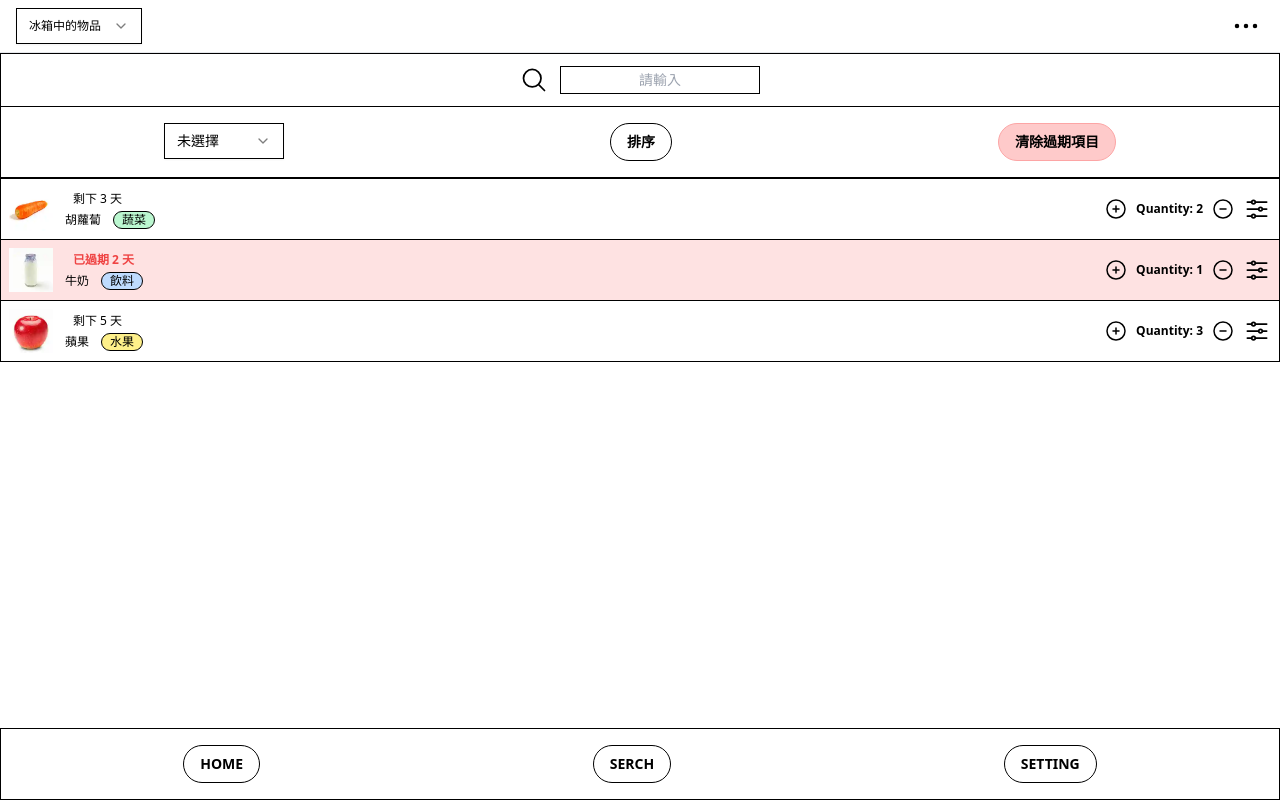
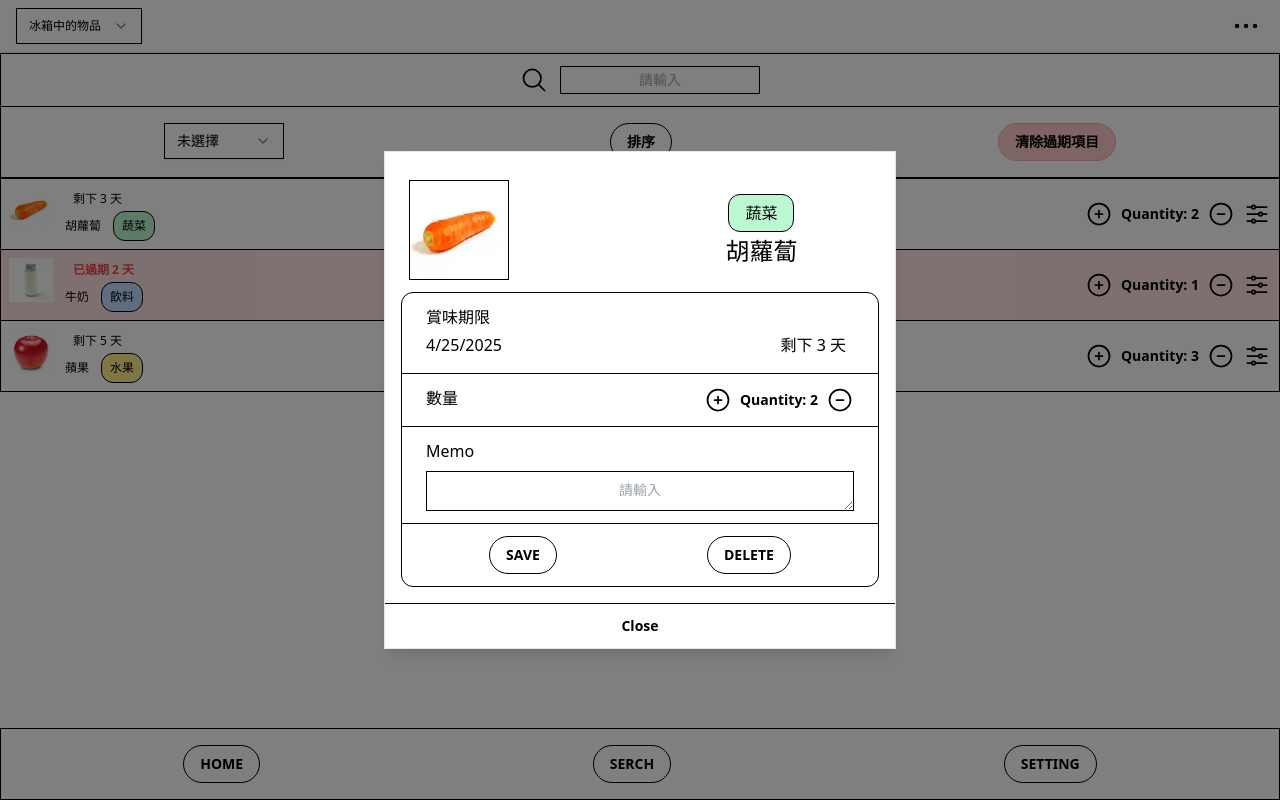
Before and after one commit to fridge-mate/fridge-mate, a React (Vite) app in the folder client/: page / in a window 1280 px wide. Both pictures are taken after a click on the button 1257 px from the left and 209 px from the top of the page. Built offline with nearby package versions, Linux system fonts and the light colour scheme.

Commit message:
feat(modal): implement ItemDetailModal component to display item info

```diff
--- /dev/null
+++ b/client/src/components/atoms/Button/index.ts
@@ -0,0 +1,3 @@
+import Button from "./Button";
+
+export default Button;
--- a/client/src/components/atoms/ExpirationBadge/ExpirationBadge.tsx
+++ b/client/src/components/atoms/ExpirationBadge/ExpirationBadge.tsx
@@ -1,6 +1,14 @@
-type ExpirationBadgeProps = { daysLeft: number };
+import { twMerge } from "tailwind-merge";
 
-const ExpirationBadge: React.FC<ExpirationBadgeProps> = ({ daysLeft }) => {
+type ExpirationBadgeProps = {
+	daysLeft: number;
+	className?: string;
+};
+
+const ExpirationBadge: React.FC<ExpirationBadgeProps> = ({
+	daysLeft,
+	className = "",
+}) => {
 	let text = "";
 	let bgColor = "";
 
@@ -15,7 +23,9 @@ const ExpirationBadge: React.FC<ExpirationBadgeProps> = ({ daysLeft }) => {
 		bgColor = "text-black";
 	}
 
-	return <p className={`${bgColor} px-2 py-1 text-xs`}>{text}</p>;
+	return (
+		<p className={twMerge(`${bgColor} px-2 py-1 text-xs`, className)}>{text}</p>
+	);
 };
 
 export default ExpirationBadge;
--- /dev/null
+++ b/client/src/components/atoms/ExpirationBadge/index.ts
@@ -0,0 +1,2 @@
+import ExpirationBadge from "./ExpirationBadge";
+export default ExpirationBadge;
--- a/client/src/components/atoms/Label/Label.tsx
+++ b/client/src/components/atoms/Label/Label.tsx
@@ -1,8 +1,9 @@
+import { twMerge } from "tailwind-merge";
 import type { GenreKey } from "@/types/genre";
-//商品ジャンルを受けとりそこからtext（ex.野菜）とtheme color（ex.green）を表示する様にする
-//フェーズ1ではuserがジャンルを自分で追加できず決まったジャンルないから選ぶ形にする
+
 type LabelProps = {
 	genreKey: GenreKey;
+	className?: string;
 };
 
 const genreMap: Record<GenreKey, { name: string; color: string }> = {
@@ -13,14 +14,12 @@ const genreMap: Record<GenreKey, { name: string; color: string }> = {
 	seasoning: { name: "調味料", color: "bg-purple-200" },
 };
 
-export default function Label({ genreKey }: LabelProps) {
+export default function Label({ genreKey, className }: LabelProps) {
 	const genre = genreMap[genreKey];
 
-	return (
-		<span
-			className={`${genre.color} px-2 py-1,5 rounded-xl border border-black text-xs text-black`}
-		>
-			{genre.name}
-		</span>
-	);
+	const baseClass =
+		"px-2 py-1.5 rounded-xl border border-black text-xs text-black";
+	const mergedClass = twMerge(genre.color, baseClass, className);
+
+	return <span className={mergedClass}>{genre.name}</span>;
 }
--- /dev/null
+++ b/client/src/components/atoms/Label/index.ts
@@ -0,0 +1,3 @@
+import Label from "./Label";
+
+export default Label;
--- a/client/src/components/atoms/QuantityBadge/QuantityBadge.tsx
+++ b/client/src/components/atoms/QuantityBadge/QuantityBadge.tsx
@@ -1,47 +1,58 @@
 type QuantityBadgeProps = {
 	count: number;
+	size?: "sm" | "md" | "lg";
 };
 
-function QuantityBadge({ count }: QuantityBadgeProps) {
+function QuantityBadge({ count, size = "md" }: QuantityBadgeProps) {
+	const iconSize = {
+		sm: "size-4",
+		md: "size-7",
+		lg: "size-8",
+	}[size];
+
+	const textSize = {
+		sm: "text-xs",
+		md: "text-sm",
+		lg: "text-base",
+	}[size];
+
 	return (
 		<div className="flex items-center">
 			<button type="button">
-				{/* heroicon url:https://heroicons.com/ iconName:plus-circle */}
 				<svg
 					xmlns="http://www.w3.org/2000/svg"
 					fill="none"
 					viewBox="0 0 24 24"
-					stroke-width="1.5"
+					strokeWidth="1.5"
 					stroke="currentColor"
-					className="size-6"
+					className={iconSize}
 				>
 					<title id="icon-title">Plus Icon</title>
 					<path
-						stroke-linecap="round"
-						stroke-linejoin="round"
+						strokeLinecap="round"
+						strokeLinejoin="round"
 						d="M12 9v6m3-3H9m12 0a9 9 0 1 1-18 0 9 9 0 0 1 18 0Z"
 					/>
 				</svg>
 			</button>
 
-			<span className="text-black text-xs font-semibold px-2 py-1">
+			<span className={`text-black ${textSize} font-semibold px-2 py-1`}>
 				Quantity: {count}
 			</span>
 
 			<button type="button">
-				{/* heroicon url:https://heroicons.com/ iconName:minus-circle */}
 				<svg
 					xmlns="http://www.w3.org/2000/svg"
 					fill="none"
 					viewBox="0 0 24 24"
-					stroke-width="1.5"
+					strokeWidth="1.5"
 					stroke="currentColor"
-					className="size-6"
+					className={iconSize}
 				>
 					<title id="icon-title">Minus Icon</title>
 					<path
-						stroke-linecap="round"
-						stroke-linejoin="round"
+						strokeLinecap="round"
+						strokeLinejoin="round"
 						d="M15 12H9m12 0a9 9 0 1 1-18 0 9 9 0 0 1 18 0Z"
 					/>
 				</svg>
--- /dev/null
+++ b/client/src/components/atoms/QuantityBadge/index.ts
@@ -0,0 +1,3 @@
+import QuantityBadge from "./QuantityBadge";
+
+export default QuantityBadge;
--- a/client/src/features/items/components/ItemCard/ItemCard.tsx
+++ b/client/src/features/items/components/ItemCard/ItemCard.tsx
@@ -1,21 +1,22 @@
 import { clsx } from "clsx";
 import ExpirationBadge from "@/components/atoms/ExpirationBadge/ExpirationBadge";
 import Label from "@/components/atoms/Label/Label";
+import QuantityBadge from "@/components/atoms/QuantityBadge/QuantityBadge";
+import DetailLabelButton from "./atoms/DetailLabelButton/DetailLabelButton";
 import type { GenreKey } from "@/types/genre";
-import QuantityBadge from "@/components/atoms/QuantityBadge/QuantityBadge";
-import DetailLabelButton from "@/features/items/components/ItemCard/atoms/DetailLabelButton/DetailLabelButton";
 
 export type ItemCardProps = {
-	itemId: string; //管理方法をstinrgかnumberか検討する
+	itemId: string;
 	name: string;
-	imageUrl: string; //stringでそのままpathをもらう設計でいいのか再検討
+	imageUrl: string;
 	daysLeft: number;
 	category: GenreKey;
 	quantity: number;
 	onDetailClick: () => void;
+	className?: string;
 };
 
-const ItemCard: React.FC<ItemCardProps & { className?: string }> = ({
+const ItemCard: React.FC<ItemCardProps> = ({
 	itemId,
 	name,
 	imageUrl,
@@ -23,7 +24,7 @@ const ItemCard: React.FC<ItemCardProps & { className?: string }> = ({
 	category,
 	quantity,
 	onDetailClick,
-	className, //itemList内で複数のcard表示時にborderが重ならないように複数個目にはborder-tをnoneに
+	className,
 }) => {
 	return (
 		<div
@@ -34,7 +35,7 @@ const ItemCard: React.FC<ItemCardProps & { className?: string }> = ({
 			)}
 		>
 			<div className="flex space-x-3">
-				<img src={`${imageUrl}`} alt="product" className="w-11 h-11" />
+				<img src={imageUrl} alt="product" className="w-11 h-11" />
 				<div>
 					<ExpirationBadge daysLeft={daysLeft} />
 					<div className="flex space-x-3 items-center">
@@ -45,7 +46,7 @@ const ItemCard: React.FC<ItemCardProps & { className?: string }> = ({
 			</div>
 			<div className="flex gap-x-2">
 				<QuantityBadge count={quantity} />
-				<DetailLabelButton itemId={itemId} onClick={onDetailClick} />
+				<DetailLabelButton onClick={onDetailClick} />
 			</div>
 		</div>
 	);
--- a/client/src/features/items/components/ItemCard/atoms/DetailLabelButton/DetailLabelButton.tsx
+++ b/client/src/features/items/components/ItemCard/atoms/DetailLabelButton/DetailLabelButton.tsx
@@ -1,17 +1,13 @@
 type DetailLabelButtonProps = {
-	itemId: string;
-	onClick: (id: string) => void;
+	onClick: () => void;
 };
-//追加：親要素からdetailModalのopenのstate,itemId,onclockを受け取りopenをtoggleさせる
-const DetailLabelButton: React.FC<DetailLabelButtonProps> = ({
-	itemId,
-	onClick,
-}) => {
+
+const DetailLabelButton: React.FC<DetailLabelButtonProps> = ({ onClick }) => {
 	return (
 		<button
 			type="button"
+			onClick={onClick}
 			className="flex items-center space-x-2 text-lg"
-			onClick={() => onClick(itemId)}
 		>
 			{/* heroicon url:https://heroicons.com/ iconName:adjustments-horizontal */}
 			<svg
@@ -21,10 +17,8 @@ const DetailLabelButton: React.FC<DetailLabelButtonProps> = ({
 				strokeWidth={1.5}
 				stroke="currentColor"
 				className="w-7 h-7"
-				role="img"
-				aria-labelledby="icon-title"
 			>
-				<title id="icon-title">詳細アイコン</title>
+				<title>詳細アイコン</title>
 				<path
 					strokeLinecap="round"
 					strokeLinejoin="round"
--- a/client/src/features/items/components/Itemlist/Itemlist.tsx
+++ b/client/src/features/items/components/Itemlist/Itemlist.tsx
@@ -1,19 +1,41 @@
+import { useState } from "react";
 import { useFetchItems } from "@/features/items/hooks/useFetchItems";
-import ItemCard from "@/features/items/components/ItemCard/ItemCard";
+import ItemCard, {
+	type ItemCardProps,
+} from "@/features/items/components/ItemCard/ItemCard";
+import DetailModal from "@/features/items/components/modal/DetailModal";
 
-const Itemlist = () => {
+const ItemList = () => {
 	const { data } = useFetchItems();
+	const [selectedItem, setSelectedItem] = useState<ItemCardProps | null>(null);
+
+	const handleOpenModal = (item: ItemCardProps) => {
+		setSelectedItem(item);
+	};
+
+	const handleCloseModal = () => {
+		setSelectedItem(null);
+	};
+
 	return (
 		<div>
 			{data.map((item, index) => (
 				<ItemCard
 					key={item.itemId}
 					{...item}
+					onDetailClick={() => handleOpenModal(item)}
 					className={index !== 0 ? "border-t-0" : ""}
 				/>
 			))}
+			{selectedItem && (
+				<DetailModal
+					isOpen={!!selectedItem}
+					onClose={handleCloseModal}
+					item={selectedItem}
+				/>
+			)}
 		</div>
 	);
 };
 
-export default Itemlist;
+export default ItemList;
--- /dev/null
+++ b/client/src/features/items/components/modal/DetailModal.tsx
@@ -0,0 +1,87 @@
+import {
+	Dialog,
+	DialogContent,
+	// DialogHeader,
+	// DialogTitle,
+	DialogFooter,
+	DialogClose,
+} from "@/components/ui/dialog";
+import Button from "@/components/atoms/Button";
+import type { ItemCardProps } from "@/features/items/components/ItemCard/ItemCard";
+import ExpirationBadge from "@/components/atoms/ExpirationBadge";
+import QuantityBadge from "@/components/atoms/QuantityBadge";
+import Label from "@/components/atoms/Label";
+import { useExpirationDate } from "@/features/items/hooks/useExpirationDate";
+
+type DetailModalProps = {
+	isOpen: boolean;
+	onClose: () => void;
+	item: ItemCardProps;
+};
+// {itemId: 'item-1', name: '胡蘿蔔', imageUrl: '/images/items/carrot.webp', daysLeft: 3, category: 'vegetable', …}
+
+const DetailModal: React.FC<DetailModalProps> = ({ isOpen, onClose, item }) => {
+	return (
+		<Dialog open={isOpen} onOpenChange={onClose}>
+			<DialogContent
+				className="bg-white p-0 rounded-xl w-[90%]"
+				showCloseButton={false}
+			>
+				<div className="p-4">
+					<div className="flex py-3">
+						<div className="w-1/2 h-auto flex justify-start ml-2">
+							<img
+								src={item.imageUrl}
+								alt="item"
+								className="w-[100px] h-[100px] border border-black"
+							/>
+						</div>
+						<div className="w-1/2 p-3 flex flex-col  items-center justify-around py-3">
+							<Label genreKey={item.category} className="text-base px-4" />
+							<h2 className=" text-2xl">{item.name}</h2>
+						</div>
+					</div>
+					<div className="border border-black rounded-xl">
+						<div className="py-3 px-6">
+							<p>賞味期限</p>
+							<div className="flex items-center justify-between">
+								<p>{useExpirationDate(item.daysLeft)}</p>
+								<ExpirationBadge
+									daysLeft={item.daysLeft}
+									className=" text-base"
+								/>
+							</div>
+						</div>
+						<div className="flex justify-between border-t border-black py-3 px-6">
+							<p>數量</p>
+							<QuantityBadge count={item.quantity} size="md" />
+						</div>
+						<div className="flex flex-col gap-2 border-t border-b border-black py-3 px-6">
+							<p>Memo</p>
+							<textarea
+								placeholder="請輸入"
+								className="w-full h-10 border border-black placeholder-gray-400 text-sm text-center leading-9"
+							/>
+						</div>
+
+						<div className="flex justify-around p-3">
+							<Button text="SAVE" onClick={() => console.log("Save")} />
+							<Button text="DELETE" onClick={() => console.log("Delete")} />
+						</div>
+					</div>
+				</div>
+				<DialogFooter>
+					<DialogClose asChild>
+						<Button
+							text="Close"
+							onClick={onClose}
+							className="w-full rounded-none border-b-0 border-l-0 border-r-0 border-t py-3"
+						/>
+					</DialogClose>
+				</DialogFooter>
+			</DialogContent>
+		</Dialog>
+	);
+};
+
+export default DetailModal;
--- /dev/null
+++ b/client/src/features/items/hooks/useExpirationDate.ts
@@ -0,0 +1,7 @@
+//残り日数（マイナスも可）から西暦を計算
+export const useExpirationDate = (daysLeft: number): string => {
+	const today = new Date();
+	const expirationDate = new Date(today);
+	expirationDate.setDate(today.getDate() + daysLeft);
+	return expirationDate.toLocaleDateString();
+};
```
Also changed, not shown: 1 other file (tests, documents, lock files or other folders).
